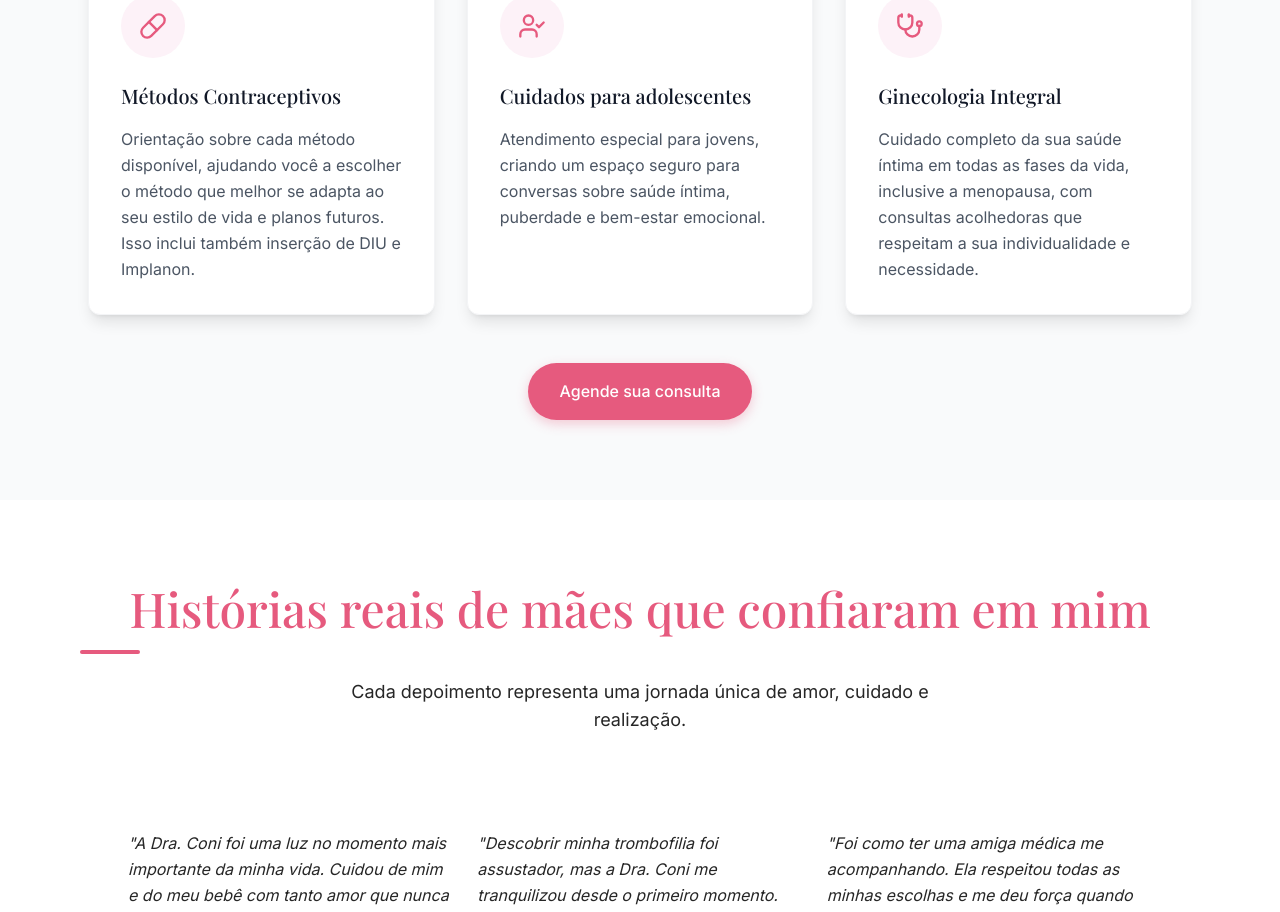
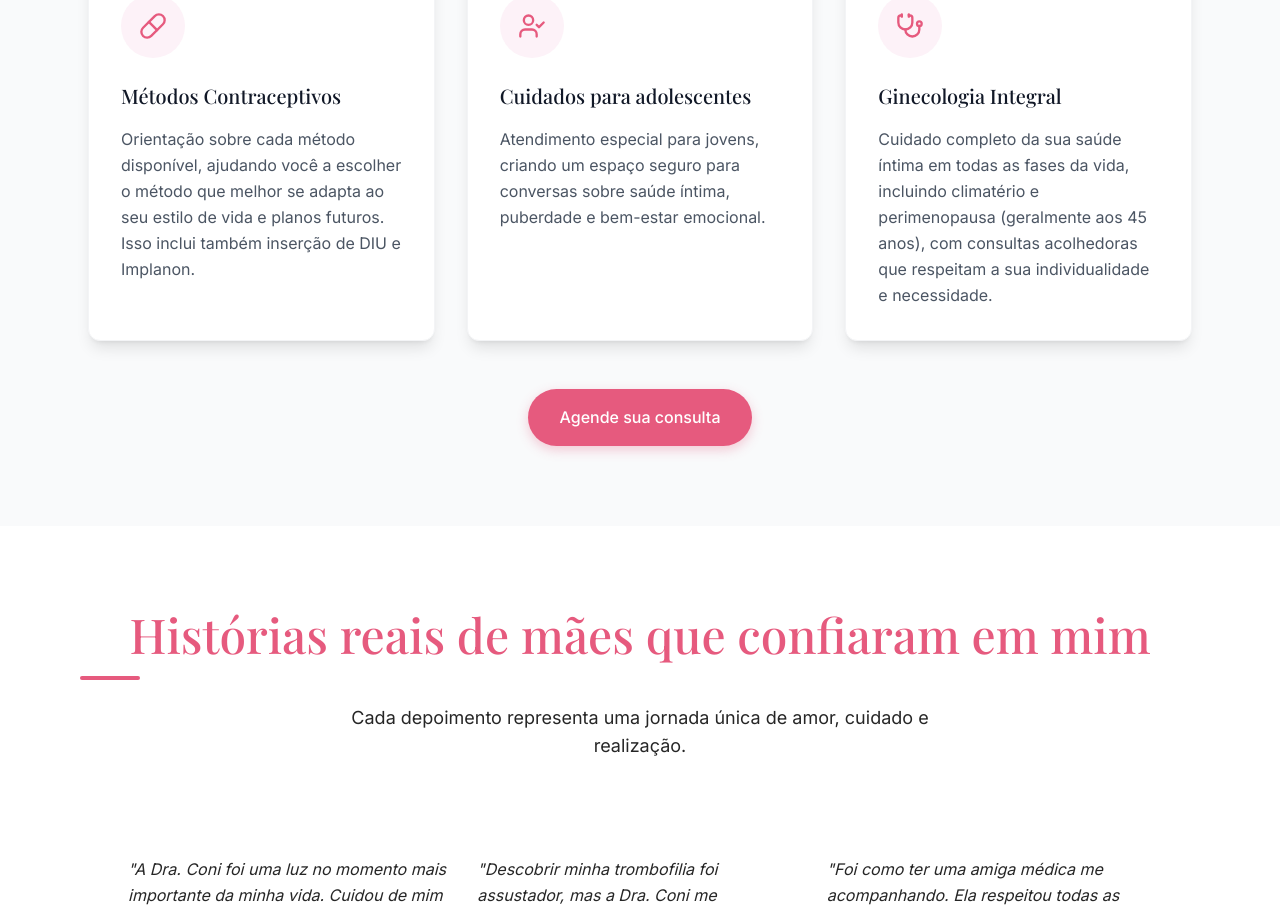
Before and after one commit to robdaum85/coni-carinho-digital, a React (Vite) app: page / in a window 1280 px wide. Shown: the part 4320-5232 px from the top of the page. Built offline with nearby package versions, Linux system fonts and the light colour scheme.

Commit message:
Refine Ginecologia Integral description
Update Ginecologia Integral description to include climatério and perimenopausa.

```diff
--- a/src/components/OutrosAtendimentos.tsx
+++ b/src/components/OutrosAtendimentos.tsx
@@ -21,7 +21,7 @@ const OutrosAtendimentos = () => {
     },
     {
       title: "Ginecologia Integral",
-      description: "Cuidado completo da sua saúde íntima em todas as fases da vida, inclusive a menopausa, com consultas acolhedoras que respeitam a sua individualidade e necessidade.",
+      description: "Cuidado completo da sua saúde íntima em todas as fases da vida, incluindo climatério e perimenopausa (geralmente aos 45 anos), com consultas acolhedoras que respeitam a sua individualidade e necessidade.",
       icon: Stethoscope
     }
   ];
```
